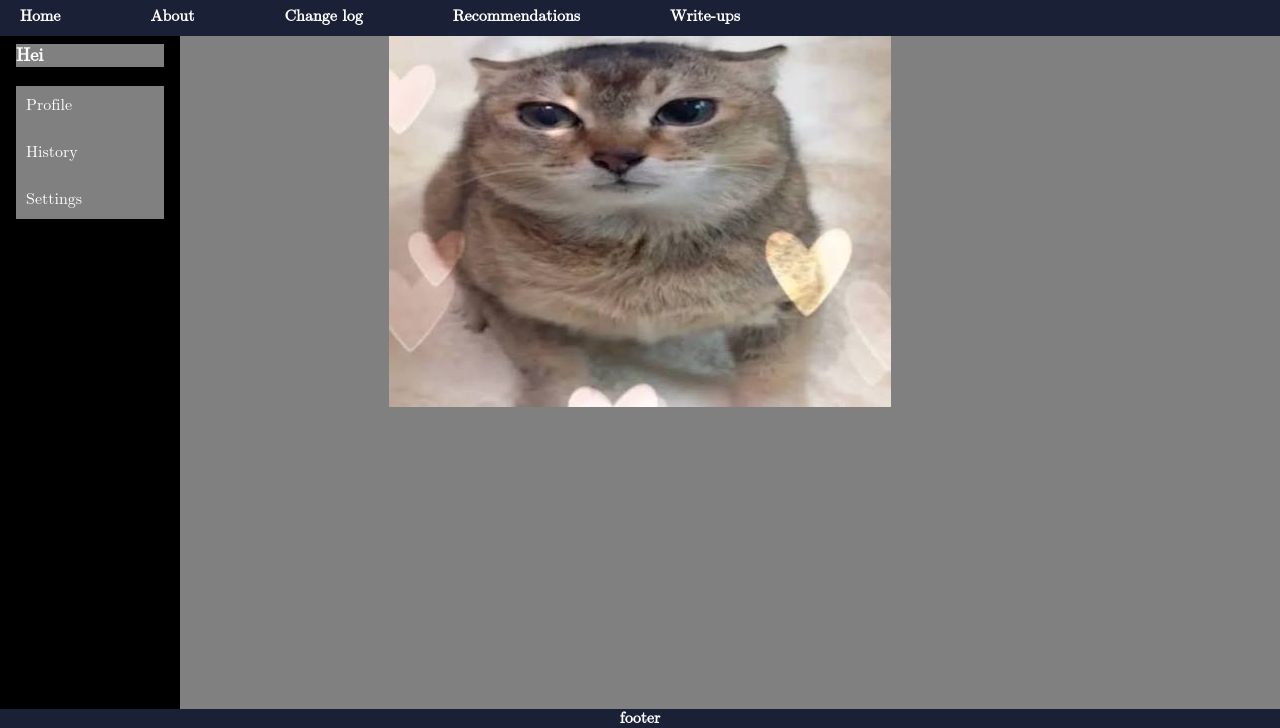
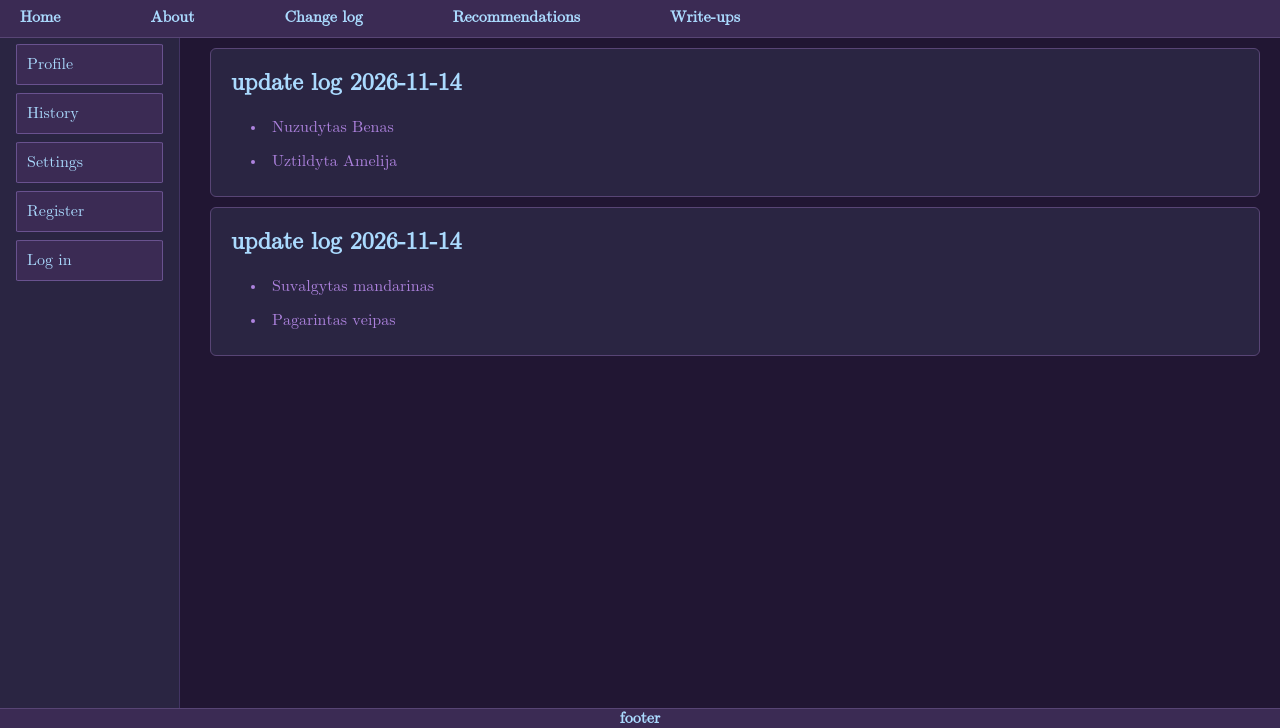
Before and after one commit to Griliazas/pedutes, a plain HTML site: page static/changelog.html in a window 1280 px wide. Shown: the part 72-800 px from the top of the page. Drawn offline with Linux system fonts and the light colour scheme.

Commit message:
css big leagues
color pallete, borderiai, update blog klase, alignment, zodziu daug

```diff
--- a/static/changelog.html
+++ b/static/changelog.html
@@ -20,17 +20,27 @@
     </header>
 
     <nav class="side-nav" aria-label="tab nav">
-            <h3>Hei</h3>
             <ul>
                 <li><a href="">Profile</a></li>
                 <li><a href="">History</a></li>
                 <li><a href="">Settings</a></li>
+                <li><a href="../static/register.html">Register</a></li>
+                <li><a href="../static/login.html">Log in</a></li>
             </ul>
     </nav>
 
     <main class="card">
-        <h1>helo</h1>
-        <img src="../res/meimei.jpg">
+        <article class="log">
+            <h2>update log 2026-11-14</h2>
+            <li>Nuzudytas Benas</li>
+            <li>Uztildyta Amelija</li>
+        </article>
+
+        <article class="log">
+            <h2>update log 2026-11-14</h2>
+            <li>Suvalgytas mandarinas</li>
+            <li>Pagarintas veipas</li>
+        </article>
     </main>
 
     <footer> footer </footer>
--- a/static/styles.css
+++ b/static/styles.css
@@ -1,15 +1,31 @@
 * {
     box-sizing: border-box;
     font-family: math;
-    background-color: gray;
 }
 
-main{
+::-webkit-scrollbar {
+  width: 10px;
+}
+
+::-webkit-scrollbar-track {
+  background: #211633;
+}
+
+::-webkit-scrollbar-thumb {
+  background: #abdbff;
+}
+
+::-webkit-scrollbar-thumb:hover {
+  background: #cdbdff;
+}
+
+main {
     min-width: 0;
     display: flex;
     flex-direction: column;
     height: 100%;
     overflow-y: auto;
+    width:100%;
 }
 
 header {
@@ -19,16 +35,21 @@ header {
     top: 0;
     left: 0;
     z-index: 1000;
+    background-color: #211633;
 }
 
 body {
-    background-color: #f800;
-    color: white;
+    background-color: #211633;
+    color: #abdbff;
     display: flex;
-    justify-content: center;
-    align-items: center;
+    justify-content: flex-start;
+    align-items: flex-start;
     height: 100vh;
     margin: 0;
+    padding-top: 120px;
+    padding-bottom: 20px;
+    padding-left: 210px;
+    padding-right: 20px;
 }
 /* top nav */
 
@@ -38,21 +59,26 @@ body {
     align-items: center;
     flex-wrap: wrap;
     gap: 50px;
+    background-color: #3b2b54;
+        border-bottom: #584575;
+    border-bottom-width: 1px;
+    border-bottom-style: solid;
+    border-top: #584575;
+    border-top-width: 1px;
+    border-top-style: solid;
 }
 
 .top-nav a {
     display: inline-block;
     padding: 10px 20px;
     background-color: transparent;
-    color: white;
+    color: #abdbff;
     text-decoration: none;
     font-weight: bold;
-
 }
 
 .top-nav a:hover {
-    background-color: white;
-    color: #1a2036;
+    color: #caadff;
 }
 
 /* side nav */
@@ -63,13 +89,17 @@ body {
     left: 0;
     width: 180px;
     height: 100vh;
-    background-color: black;
+    background-color: #2a2542;
     padding: 16px;
     overflow-y: auto;
+    border-right:#69528f;
+    border-right-color: #423463;
+    border-right-style: solid;
+    border-right-width: 1px;
 }
 
 .side-nav h3 {
-    color: white;
+    color: #abdbff;
     margin-top: 0;
 }
 
@@ -86,33 +116,40 @@ body {
 .side-nav a {
     display: block;
     padding: 10px;
-    color: white;
+    color: #abdbff;
+    border-color: #69528f;
+    border-width: 1px;
+    border-style: solid;
+    background-color: #3b2b54;
+    border-radius: 3%;
     text-decoration: none;
 }
 
 .side-nav a:hover {
-    background-color: white;
-    color: #151b2e;
+    color: #161021;
+    background-color: #caadff;
 }
 
-
 nav {
-    background-color: #1a2036;
+    background-color: #abdbff;
 }
 
 /* foot */
 footer {
-    background-color: #1a2036;
-    display:flex;
+    background-color: #3b2b54;
+    display: flex;
     text-align: center;
-    color: white;
+    color: #abdbff;
     font-weight: bold;
     width: 100%;
     position: fixed;
     bottom: 0;
     left: 0;
     z-index: 1000;
-    justify-content:space-evenly;
+    justify-content: space-evenly;
+    border-top: #584575;
+    border-top-width: 1px;
+    border-top-style: solid;
 }
 
 .page-layout {
@@ -125,3 +162,42 @@ footer {
     height: calc(100vh - 160px); /* Ekrano aukštis minus viršaus ir apačios plotai */
     box-sizing: border-box;
 }
+
+button {
+    color: #abdbff;
+}
+
+
+
+/* naudosim update logam*/
+.log {
+    background-color: #2a2542;
+    border-style: solid;
+    border-color: #584575;
+    color: #ae83df;
+    z-index: 1000;
+    border-width: 1px;
+    padding: 20px;
+    display: flex;
+    flex-direction: column;
+    align-items: flex-start;
+    gap: 10px;
+    margin-bottom: 10px;
+    border-radius: 6px;
+}
+
+.log h2 {
+    margin: 0;
+    margin-bottom: 10px;
+    color: #abdbff
+}
+
+.log ul {
+    list-style-type: disc;
+    margin: 0;
+}
+
+.log li {
+    margin-bottom: 5px;
+    margin-left: 20px;
+}
```
Also changed, not shown: static/index.html (+0 -1 lines).
